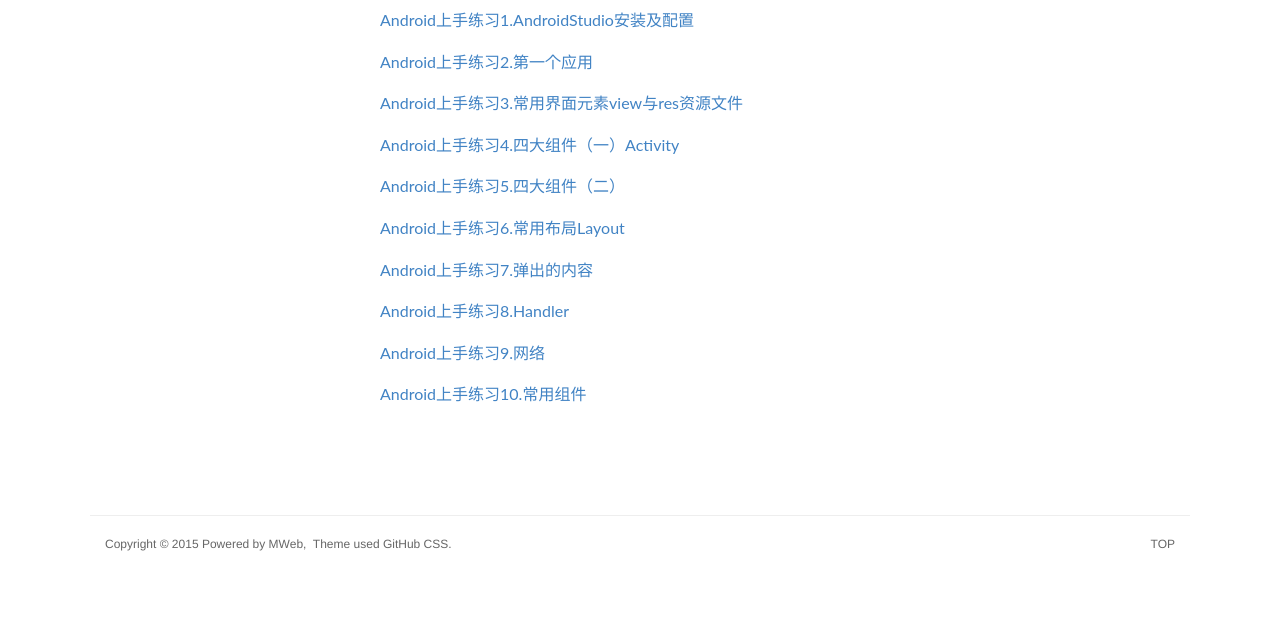
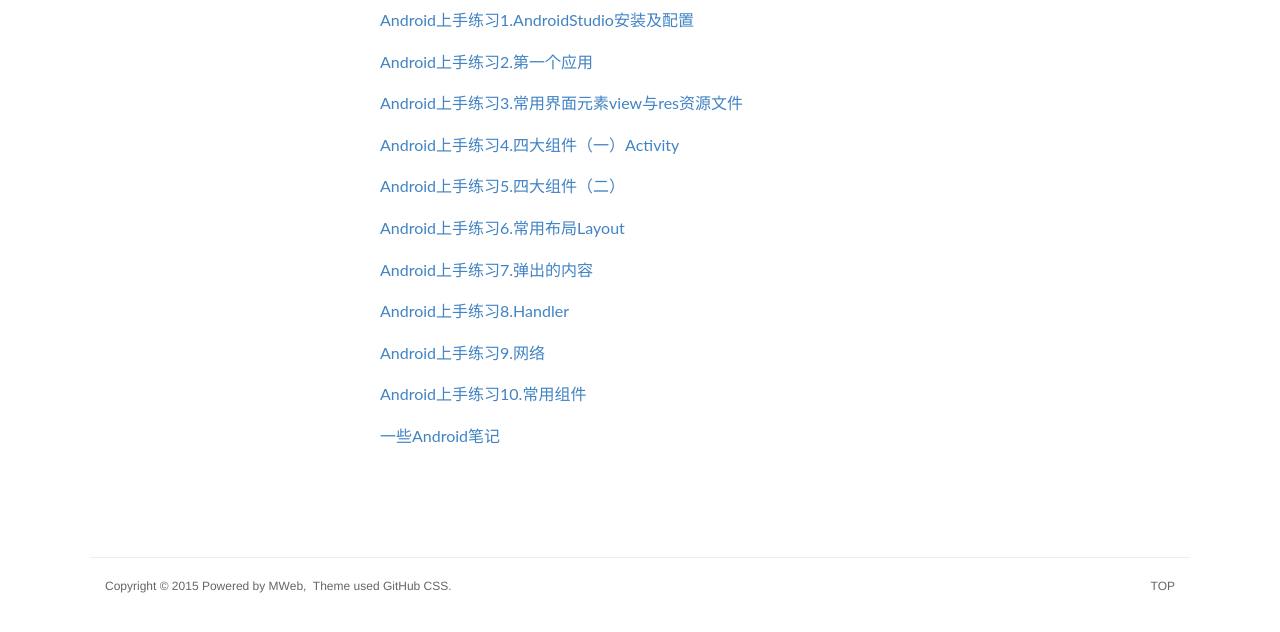
Before and after one commit to fungkamwah/android_cx, a plain HTML site: page index.html in a window 1280 px wide. Shown: the part 168-800 px from the top of the page. Drawn offline with Linux system fonts and the light colour scheme.

Commit message:
no message

```diff
--- a/index.html
+++ b/index.html
@@ -92,6 +92,8 @@
 
 <p><a href="https://github.com/fungkamwah/CX_widget_demo">Android上手练习10.常用组件</a></p>
 
+<p><a href="http://x.mikezz.cn/Android_notes">一些Android笔记</a></p>
+
 
 </div>
 <br /><br />
```
